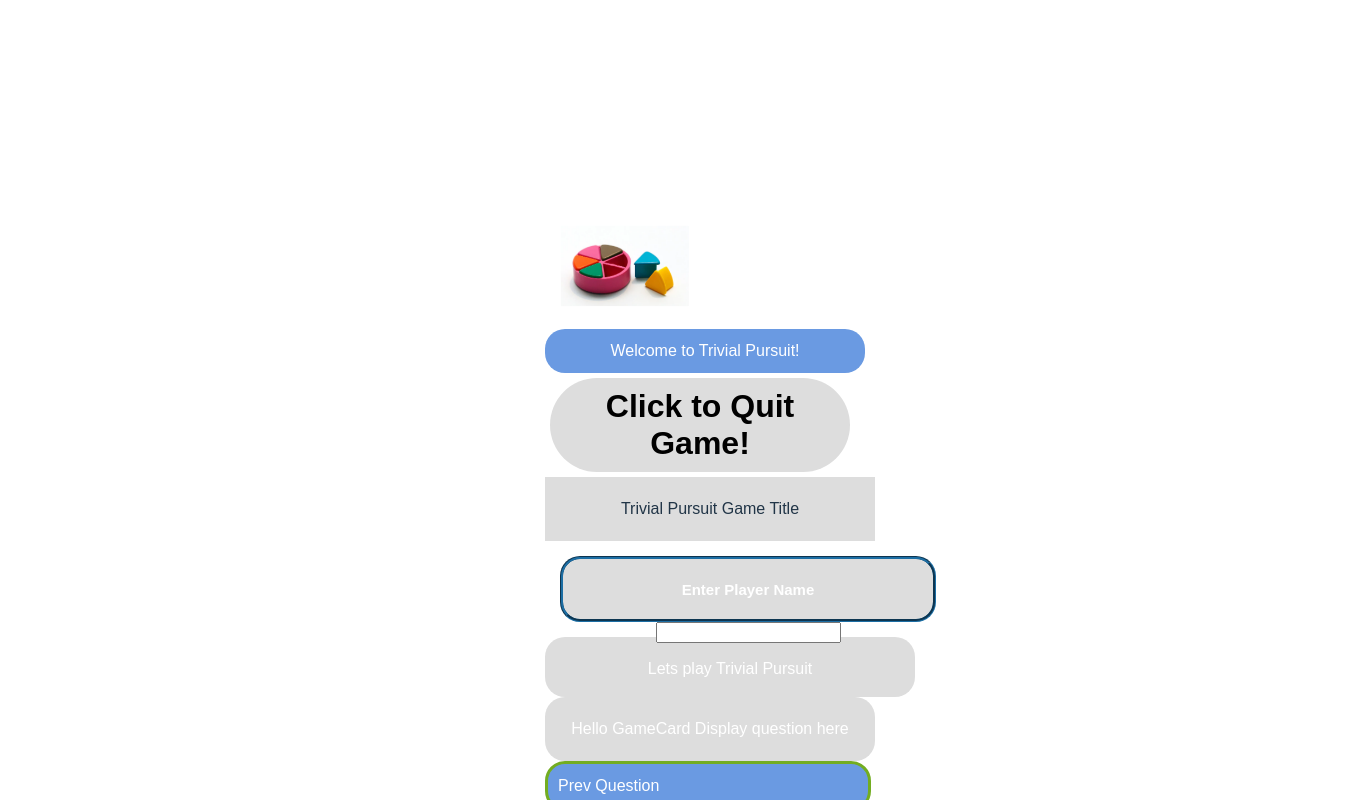
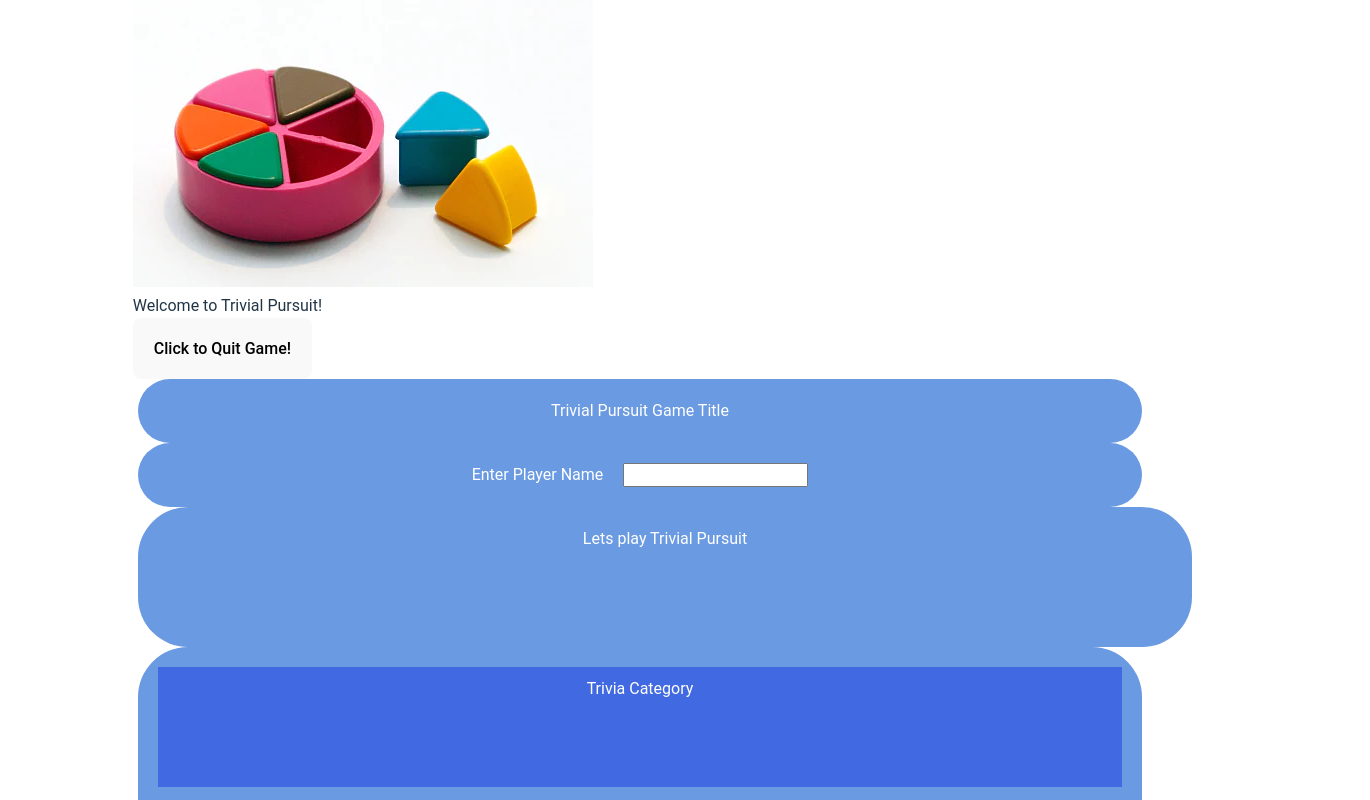
Before and after one commit to mbriese/TrivialPursuits, a React (Vite) app in the folder TrivialPursuitGame/: page / in a window 1280 px wide. Both pictures are taken after a click on the button "Click to Play Game!". Shown: the top 800 px of the page, 1370 px wide, since content can reach past the window. Built offline with nearby package versions, Linux system fonts and the light colour scheme.

Commit message:
copied CSS template so that I am not concerned with CSS display

```diff
--- a/TrivialPursuitGame/src/App.css
+++ b/TrivialPursuitGame/src/App.css
@@ -1,48 +1,19 @@
 html, body {
   margin: 0;
-  padding: 50px;
-  width: 50%;
+  padding: 0;
+  width: 100%;
   font-family: 'Roboto', sans-serif;
-  height: 50%;
+  height: 100%;
   display: flex;
   flex-direction: column;
+
 }
+/*.app {*/
 
-.header {
-  background-color: white;
-  text-align: center;
-  padding: 5px;
-}
-
-.logo {
-  height: 5em;
-  padding: 1em;
-  will-change: filter;
-  transition: filter 300ms;
-}
-.logo:hover {
-  filter: drop-shadow(0 0 2em #646cffaa);
-}
-.logo.react:hover {
-  filter: drop-shadow(0 0 2em #61dafbaa);
-}
-
-@keyframes logo-spin {
-  from {
-    transform: rotate(0deg);
-  }
-  to {
-    transform: rotate(360deg);
-  }
-}
-
-@media (prefers-reduced-motion: no-preference) {
-  a:nth-of-type(2) .logo {
-    animation: logo-spin infinite 20s linear;
-  }
-}
+/*}*/
+/* Main navbar styles */
 .main-nav {
-  height: 20px;
+  height: 100px;
   top: 0;
   background-color: #4169E1; /* Royal Blue */
   color: white;
@@ -51,6 +22,7 @@ html, body {
   width: 100%; /* Cover the full width */
   z-index: 1000; /* Ensures it's above other items */
 }
+
 .main-nav h1 {
   margin: 10px 0 0;
   font-size: 2em; /* Large title */
@@ -60,6 +32,8 @@ html, body {
   margin: 0 0 10px;
   font-style: italic;
 }
+
+/* Category navigation styles */
 .category-nav {
   background-color: #303030; /* Dark contrasting background for category badges */
   padding: 10px 0;
@@ -67,11 +41,11 @@ html, body {
 
 .badge {
   display: inline-block;
-  padding: 5px 5px;
-  /*margin: 0 5px;*/
-  border-radius: 20px; /* Pill shape */
+  padding: 5px 15px;
+  margin: 0 5px;
+  border-radius: 50px; /* Pill shape */
   background-color: #6A9AE2; /* Lighter shade of blue */
-  color: rgb(255, 255, 255);
+  color: white;
   border: none;
   cursor: pointer;
   transition: background-color 0.3s;
@@ -81,10 +55,11 @@ html, body {
   background-color: #4169E1; /* Slightly darker on hover */
 }
 
+
 .content {
   padding-top: 20px; /* Adjust based on the total height of the fixed navbar and sub-nav */
+
 }
-
 .cardsContainer {
   display: flex;
   flex-wrap: wrap; /* Allows items to wrap to the next line */
@@ -92,7 +67,6 @@ html, body {
   row-gap: 20px;
   padding: 20px; /* Padding around the entire grid */
   justify-content: center; /* Center items in the container */
-  background-color: #ddd;
 }
 
 .card, .card-back {
@@ -132,138 +106,16 @@ html, body {
   margin-right: 5px;
   background-color: #6A9AE2;
 }
+
 .categoryButton:hover {
   transform: scale(1.10);
   background-color: #4169E1;
 }
-
-/* question and category nav links */
-.button-nav a {
-  font-size: medium;
-  float: left;
-  display: block;
-  color: #f2f2f2;
-  text-align: center;
-  padding: 14px 16px;
-  text-decoration: none;
+@media (max-width: 600px) {
+  .cardsContainer {
+    grid-template-columns: 1fr;
+  }
+  .buttonContainer {
+    grid-template-columns: 1fr;
+  }
 }
-
-/* Links - change color on hover */
-.button-nav a:hover {
-  background-color: #ddd;
-  color: black;
-}
-
-.button-nav {
-  overflow: hidden;
-  background-color: #F1F1F1;
-}
-
-.right {
-  float: right;
-  width: 300px;
-  border: 3px solid #73AD21;
-  padding: 10px;
-}
-
-.left {
-  float: left;
-  width: 300px;
-  border: 3px solid #73AD21;
-  padding: 10px;
-}
-
-.center {
-  margin: auto;
-  width: 300px;
-  text-align: center;
-  border: 3px;
-  padding: 10px;
-}
-
-
-body {
-  margin: 0;
-  padding: 160px 500px;
-  background-color: white;
-}
-
-.category-section-title {
-  font-size: 15px;
-  text-align: left;
-  font-weight: bold;
-  margin: 15px;
-  border: 3px groove #1C6EA4;
-}
-
-.button {
-  font-size: 2rem;
-  font-weight: 700;
-  max-width: 1066px;
-  margin: 5px;
-  border:rgb(20, 78, 117);
-  border-radius: 5rem;
-}
-
-.button:hover {
-  box-shadow: 0 5px 0 0 #5664a7;
-}
-
-.button:active {
-  box-shadow: inset 0 5px 5px rgba(0, 0, 0, 0.25), 0 1px 2px rgba(0, 0, 0, 0.05);
-}
-
-.page-section-item {
-  font-size: 2rem;
-  text-align: center;
-  max-width: 1066px;
-  margin: 5px;
-  border: 6px groove #1C6EA4;
-}
-
-.page-section-inner {
-  font-size: 2rem;
-  max-width: 1066px;
-  margin: 5px;
-}
-
-.page-section-inner-bold {
-  font-size: 2rem;
-  font-weight:700;
-  max-width: 1066px;
-  margin: 5px;
-}
-
-.page-section-title {
-  font-size: 4rem;
-  margin: 15px;
-  line-height: 1;
-}
-
-html {
-  scroll-behavior: smooth;
-}
-
-body {
-  font-family: 'Source Sans 3', sans-serif;
-}
-
-.container {
-  display: flex;
-  text-align: center;
-  width: 300px;
-  margin-top: 30px;
-  margin-bottom: 30px;
-  box-shadow: 0 5px 10px gray;
-  border-radius: 15px;
-  padding: 3%;
-}
-
-
-
-
-
-.flex-container {
-  flex-flow: row wrap;
-  justify-content: space-around;
-}
--- a/TrivialPursuitGame/src/App.tsx
+++ b/TrivialPursuitGame/src/App.tsx
@@ -20,10 +20,10 @@ function App() {
   let quit = !playAnswer;
   let [playerName, setName] = useState("");
   let categories = [
-    "Arts & Leisure",
+    "Geography",
     "Entertainment",
-    "Geography",
-    "Science & Nature",
+    "History",
+    "Art &",
     "Sports & Leisure",
   ];
   const gameName = "Trivial Pursuit Game Title";
@@ -44,19 +44,21 @@ function App() {
       </div>
 
       <div className="containerCard">
-        <div className="badge center">
+        <div className="h2 cardContainer center">
           <Message />
+
         </div>
+
         {!playAnswer && (
           <button
-            className="h2 cardsContainer button center"
+            className="cardsContainer button"
             onClick={playHandler}>
             Click to Play Game!
           </button>
         )}
         {!quit && (
           <button
-            className="h2 cardsContainer button center"
+            className="cardsContainer button"
             onClick={quitHandler}>
             Click to Quit Game!
           </button>
@@ -64,9 +66,9 @@ function App() {
 
         {playAnswer && (
           <>
-            <div className="badeg cardsContainer">{gameName}</div>
+            <div className="badge cardsContainer">{gameName}</div>
 
-            <div className="badge cardsContainer main-nav category-section-title">
+            <div className="badge cardsContainer">
               Enter Player Name
               <input
                 type="string"
@@ -84,23 +86,23 @@ function App() {
               <GameCard />
             </div>
 
-            <div className="flex-container">
+            <div className="badge container col-md-8">
               <span className="badge category-nav left">Prev Question</span>
               <span className="badge category-nav right">Next Question</span>
             </div>
 
-            <div className="flex-container">
-              <span className="badge button left">Prev Category</span>
-              <span className="badge button right">Next Category</span>
+            <div className="badge container col-md-8">
+              <span className="badge category-nav left">Prev Category</span>
+              <span className="badge category-nav right">Next Category</span>
             </div>
-            <div>
+            <div className="badge category-nav left">
               <span
-                className="flex-container"
+                className="badge"
                 onClick={() => setCount((count) => count + 1)}>
                 category score is {count}
               </span>
               <span
-                className="flex-container"
+                className="badge"
                 onClick={() => setCount((count) => count + 1)}>
                 overall score is {count}
               </span>
--- a/TrivialPursuitGame/src/components/GameCard.tsx
+++ b/TrivialPursuitGame/src/components/GameCard.tsx
@@ -2,10 +2,20 @@ import React from 'react';
 
 const GameCard = () => {
     return (
-        <div >
-            Hello GameCard
-            Display question here
+        <>
+        <div className='main-nav' >
+            Trivia Category
         </div>
+        <div className='category-nav'>
+            Question # of # of questions
+        </div>
+        <div className='question-display'>
+            question
+        </div>
+        <div className='answer-list'>
+            list of answers
+        </div>
+        </>
     );
 };
 
```
Also changed, not shown: TrivialPursuitGame/src/components/GetName.tsx (+19 -9 lines).
